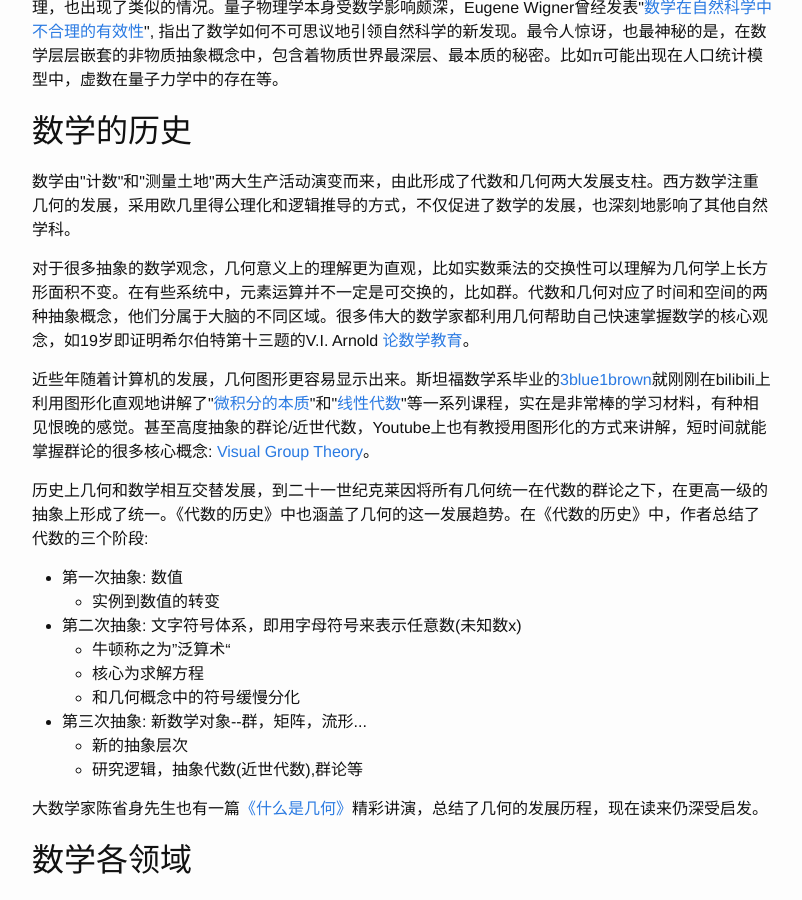
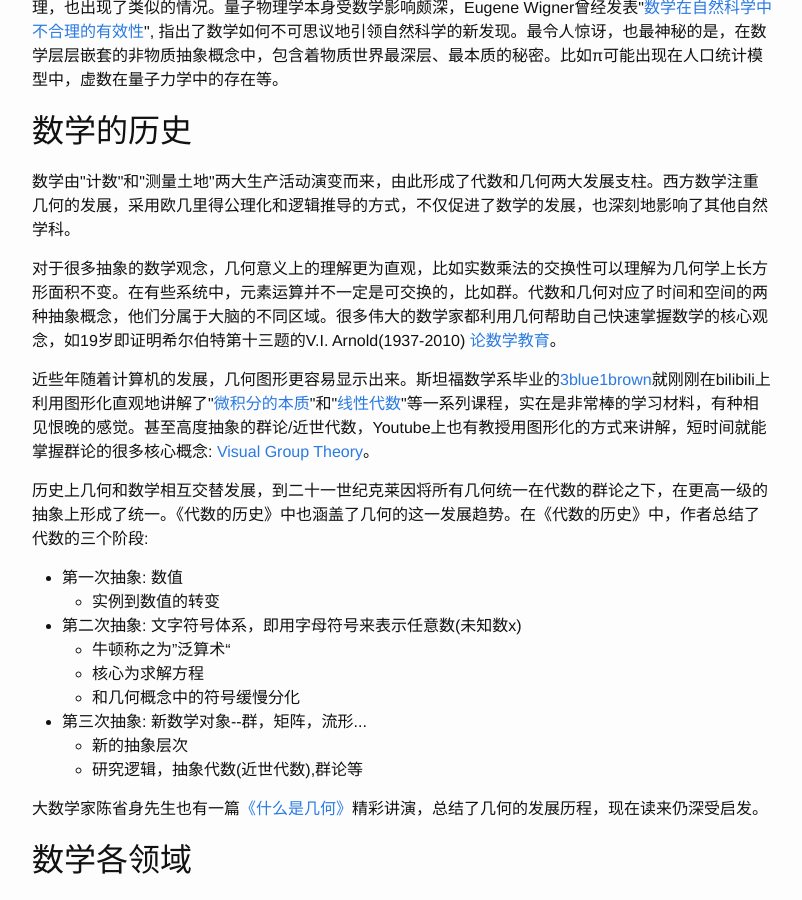
Before and after one commit to tao-guo/blog, a Jekyll site: the page docs/math/2017/07/09/what-is-math.html, which Jekyll copies as it is, in a window 1280 px wide and 900 px high, scrolled down 2302 px. Shown: the whole window, without its empty margins (238-1040 px from the left). Built offline with Jekyll 4.4.1, drawn with Linux system fonts in a browser that asks for light colours; Markdown is read by kramdown in place of the engine named in the settings; formulas are drawn with MathJax 3.

Commit message:
Update year

```diff
--- a/docs/feed.xml
+++ b/docs/feed.xml
@@ -80,7 +80,7 @@
 
 &lt;p&gt;数学由&amp;quot;计数&amp;quot;和&amp;quot;测量土地&amp;quot;两大生产活动演变而来，由此形成了代数和几何两大发展支柱。西方数学注重几何的发展，采用欧几里得公理化和逻辑推导的方式，不仅促进了数学的发展，也深刻地影响了其他自然学科。&lt;/p&gt;
 
-&lt;p&gt;对于很多抽象的数学观念，几何意义上的理解更为直观，比如实数乘法的交换性可以理解为几何学上长方形面积不变。在有些系统中，元素运算并不一定是可交换的，比如群。代数和几何对应了时间和空间的两种抽象概念，他们分属于大脑的不同区域。很多伟大的数学家都利用几何帮助自己快速掌握数学的核心观念，如19岁即证明希尔伯特第十三题的V.I. Arnold &lt;a href=&quot;https://book.douban.com/subject/3202119/discussion/1364384/&quot;&gt;论数学教育&lt;/a&gt;。&lt;/p&gt;
+&lt;p&gt;对于很多抽象的数学观念，几何意义上的理解更为直观，比如实数乘法的交换性可以理解为几何学上长方形面积不变。在有些系统中，元素运算并不一定是可交换的，比如群。代数和几何对应了时间和空间的两种抽象概念，他们分属于大脑的不同区域。很多伟大的数学家都利用几何帮助自己快速掌握数学的核心观念，如19岁即证明希尔伯特第十三题的V.I. Arnold(1937-2010) &lt;a href=&quot;https://book.douban.com/subject/3202119/discussion/1364384/&quot;&gt;论数学教育&lt;/a&gt;。&lt;/p&gt;
 
 &lt;p&gt;近些年随着计算机的发展，几何图形更容易显示出来。斯坦福数学系毕业的&lt;a href=&quot;http://www.3blue1brown.com/about/&quot;&gt;3blue1brown&lt;/a&gt;就刚刚在bilibili上利用图形化直观地讲解了&amp;quot;&lt;a href=&quot;http://space.bilibili.com/88461692/#!/channel/detail?cid=13407&quot;&gt;微积分的本质&lt;/a&gt;&amp;quot;和&amp;quot;&lt;a href=&quot;http://space.bilibili.com/88461692/#!/channel/detail?cid=9450&quot;&gt;线性代数&lt;/a&gt;&amp;quot;等一系列课程，实在是非常棒的学习材料，有种相见恨晚的感觉。甚至高度抽象的群论/近世代数，Youtube上也有教授用图形化的方式来讲解，短时间就能掌握群论的很多核心概念: &lt;a href=&quot;http://www.math.clemson.edu/%7Emacaule/classes/m17_math4120/index.html&quot;&gt;Visual Group Theory&lt;/a&gt;。&lt;/p&gt;
 
--- a/docs/math/2017/07/09/what-is-math.html
+++ b/docs/math/2017/07/09/what-is-math.html
@@ -132,7 +132,7 @@
 
 <p>数学由&quot;计数&quot;和&quot;测量土地&quot;两大生产活动演变而来，由此形成了代数和几何两大发展支柱。西方数学注重几何的发展，采用欧几里得公理化和逻辑推导的方式，不仅促进了数学的发展，也深刻地影响了其他自然学科。</p>
 
-<p>对于很多抽象的数学观念，几何意义上的理解更为直观，比如实数乘法的交换性可以理解为几何学上长方形面积不变。在有些系统中，元素运算并不一定是可交换的，比如群。代数和几何对应了时间和空间的两种抽象概念，他们分属于大脑的不同区域。很多伟大的数学家都利用几何帮助自己快速掌握数学的核心观念，如19岁即证明希尔伯特第十三题的V.I. Arnold <a href="https://book.douban.com/subject/3202119/discussion/1364384/">论数学教育</a>。</p>
+<p>对于很多抽象的数学观念，几何意义上的理解更为直观，比如实数乘法的交换性可以理解为几何学上长方形面积不变。在有些系统中，元素运算并不一定是可交换的，比如群。代数和几何对应了时间和空间的两种抽象概念，他们分属于大脑的不同区域。很多伟大的数学家都利用几何帮助自己快速掌握数学的核心观念，如19岁即证明希尔伯特第十三题的V.I. Arnold(1937-2010) <a href="https://book.douban.com/subject/3202119/discussion/1364384/">论数学教育</a>。</p>
 
 <p>近些年随着计算机的发展，几何图形更容易显示出来。斯坦福数学系毕业的<a href="http://www.3blue1brown.com/about/">3blue1brown</a>就刚刚在bilibili上利用图形化直观地讲解了&quot;<a href="http://space.bilibili.com/88461692/#!/channel/detail?cid=13407">微积分的本质</a>&quot;和&quot;<a href="http://space.bilibili.com/88461692/#!/channel/detail?cid=9450">线性代数</a>&quot;等一系列课程，实在是非常棒的学习材料，有种相见恨晚的感觉。甚至高度抽象的群论/近世代数，Youtube上也有教授用图形化的方式来讲解，短时间就能掌握群论的很多核心概念: <a href="http://www.math.clemson.edu/%7Emacaule/classes/m17_math4120/index.html">Visual Group Theory</a>。</p>
 
```
Also changed, not shown: other parts of docs/feed.xml (+2 -2 lines), _posts/2017-07-09-what-is-math.md (+1 -1 lines).
